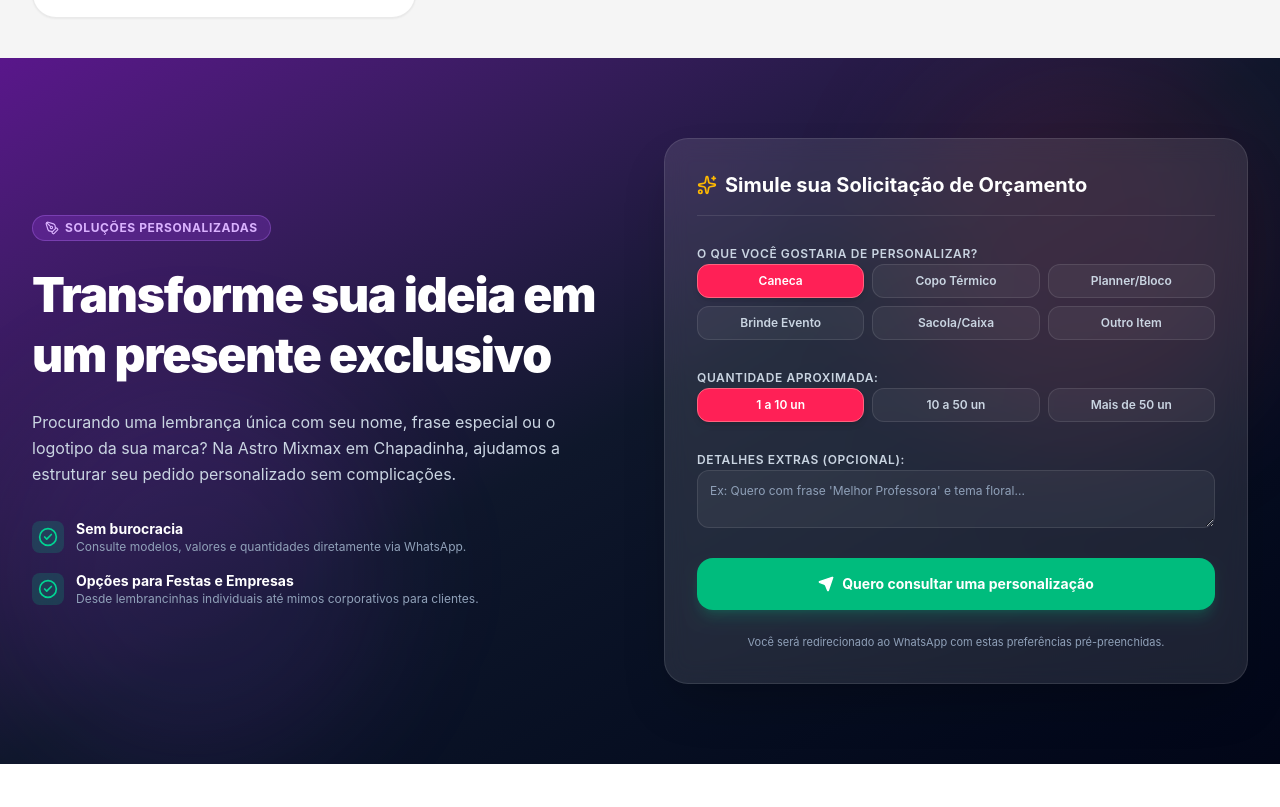
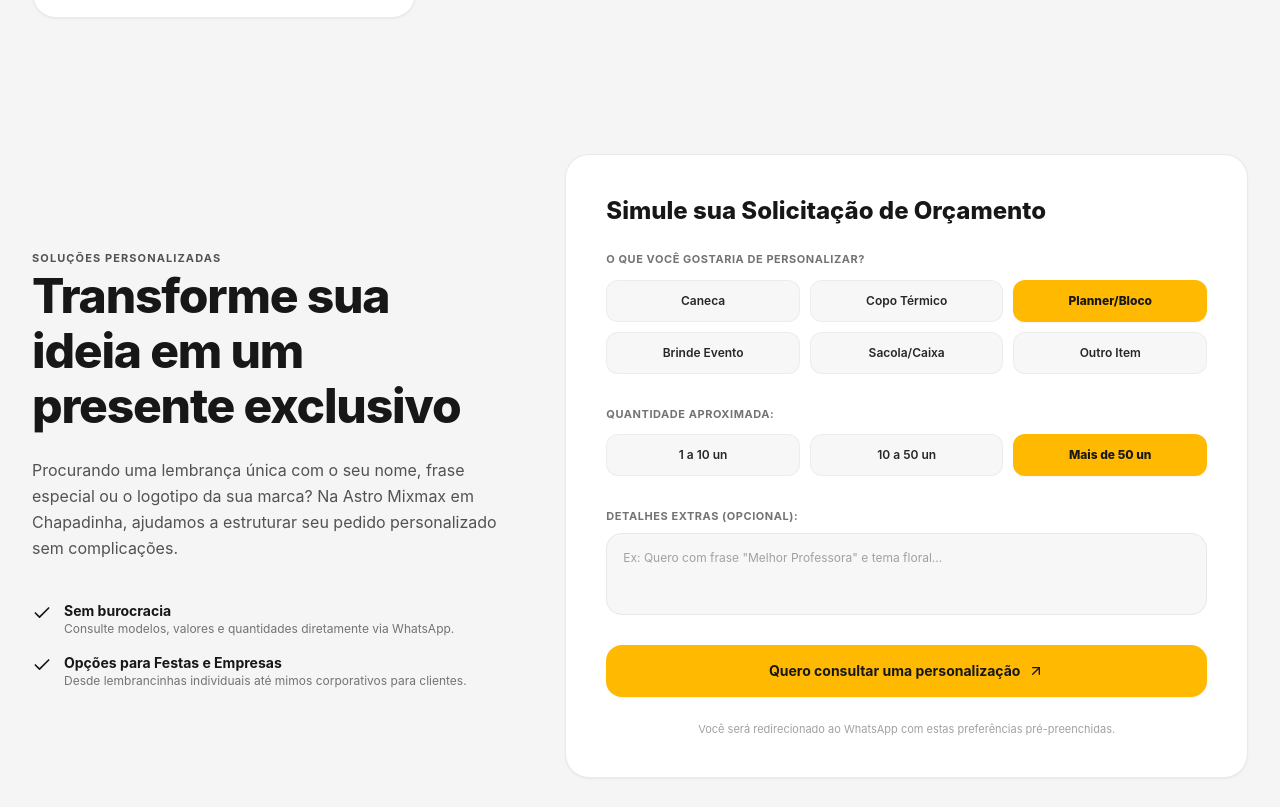
Before and after one commit to giordanosousa/landingpage-001, a React (Vite) app: page / in a window 1280 px wide. Shown: the part 1573-2380 px from the top of the page. Built offline with nearby package versions, Linux system fonts and the light colour scheme.

Commit message:
page pedido personalizado finalizado

```diff
--- a/src/components/sections/CustomizationSection.tsx
+++ b/src/components/sections/CustomizationSection.tsx
@@ -1,11 +1,11 @@
 import { useState, useMemo } from 'react';
-import { PenTool, CheckCircle2, Sparkles, Send } from 'lucide-react';
+import { Check, ArrowUpRight } from 'lucide-react';
 import { createWhatsAppUrl } from '../../config/business.config';
 
 export const CustomizationSection = () => {
   // Estado do simulador interativo de personalização
-  const [customItemType, setCustomItemType] = useState('Caneca');
-  const [customQuantity, setCustomQuantity] = useState('1 a 10 un');
+  const [customItemType, setCustomItemType] = useState('Planner/Bloco');
+  const [customQuantity, setCustomQuantity] = useState('Mais de 50 un');
   const [customNotes, setCustomNotes] = useState('');
 
   // Construção dinâmica da mensagem para o WhatsApp
@@ -21,76 +21,66 @@ export const CustomizationSection = () => {
   }, [customItemType, customQuantity, customNotes]);
 
   return (
-    <section id="personalizacao" className="py-20 bg-linear-to-br from-purple-900 via-slate-900 to-slate-950 text-white relative overflow-hidden">
-
-      {/* Efeitos sutis de brilho de fundo */}
-      <div className="absolute top-0 right-0 w-96 h-96 bg-rose-500/10 rounded-full blur-3xl pointer-events-none"></div>
-      <div className="absolute bottom-0 left-0 w-96 h-96 bg-purple-500/10 rounded-full blur-3xl pointer-events-none"></div>
-
-      <div className="max-w-7xl mx-auto px-4 sm:px-6 lg:px-8 relative z-10">
-        <div className="grid grid-cols-1 lg:grid-cols-12 gap-12 items-center">
+    <section id="personalizacao" className="py-16 md:py-24 bg-neutral-100 text-neutral-900 font-sans">
+      <div className="max-w-7xl mx-auto px-4 sm:px-6 lg:px-8">
+        <div className="grid grid-cols-1 lg:grid-cols-12 gap-12 lg:gap-16 items-center">
 
           {/* Coluna Esquerda: Texto e Benefícios */}
-          <div className="lg:col-span-6 space-y-6">
-            <span className="inline-flex items-center gap-1.5 px-3 py-1 rounded-full bg-purple-500/20 border border-purple-400/30 text-purple-300 text-xs font-bold uppercase tracking-wider">
-              <PenTool className="w-3.5 h-3.5" /> Soluções Personalizadas
+          <div className="lg:col-span-5 space-y-6">
+            <span className="text-[11px] font-bold tracking-widest text-neutral-600 uppercase">
+              Soluções Personalizadas
             </span>
 
-            <h2 className="text-3xl sm:text-4xl lg:text-5xl font-black tracking-tight leading-tight">
+            <h2 className="text-3xl sm:text-4xl lg:text-5xl font-extrabold tracking-tight leading-[1.15] text-neutral-900">
               Transforme sua ideia em um presente exclusivo
             </h2>
 
-            <p className="text-slate-300 text-sm sm:text-base leading-relaxed">
-              Procurando uma lembrança única com seu nome, frase especial ou o logotipo da sua marca? Na Astro Mixmax em Chapadinha, ajudamos a estruturar seu pedido personalizado sem complicações.
+            <p className="text-neutral-600 text-sm sm:text-base leading-relaxed">
+              Procurando uma lembrança única com o seu nome, frase especial ou o logotipo da sua marca? Na Astro Mixmax em Chapadinha, ajudamos a estruturar seu pedido personalizado sem complicações.
             </p>
 
-            <div className="space-y-4 pt-2">
+            <div className="space-y-4 pt-4">
               <div className="flex items-start gap-3">
-                <div className="p-1.5 rounded-lg bg-emerald-500/20 text-emerald-400 mt-0.5">
-                  <CheckCircle2 className="w-5 h-5" />
-                </div>
+                <Check className="w-5 h-5 text-neutral-900 shrink-0 mt-0.5" />
                 <div>
-                  <h4 className="font-bold text-sm text-white">Sem burocracia</h4>
-                  <p className="text-xs text-slate-400">Consulte modelos, valores e quantidades diretamente via WhatsApp.</p>
+                  <h4 className="font-bold text-sm text-neutral-900">Sem burocracia</h4>
+                  <p className="text-xs text-neutral-500">Consulte modelos, valores e quantidades diretamente via WhatsApp.</p>
                 </div>
               </div>
 
               <div className="flex items-start gap-3">
-                <div className="p-1.5 rounded-lg bg-emerald-500/20 text-emerald-400 mt-0.5">
-                  <CheckCircle2 className="w-5 h-5" />
-                </div>
+                <Check className="w-5 h-5 text-neutral-900 shrink-0 mt-0.5" />
                 <div>
-                  <h4 className="font-bold text-sm text-white">Opções para Festas e Empresas</h4>
-                  <p className="text-xs text-slate-400">Desde lembrancinhas individuais até mimos corporativos para clientes.</p>
+                  <h4 className="font-bold text-sm text-neutral-900">Opções para Festas e Empresas</h4>
+                  <p className="text-xs text-neutral-500">Desde lembrancinhas individuais até mimos corporativos para clientes.</p>
                 </div>
               </div>
             </div>
           </div>
 
           {/* Coluna Direita: Card Interativo de Simulação */}
-          <div className="lg:col-span-6">
-            <div className="bg-white/10 backdrop-blur-md rounded-3xl p-6 sm:p-8 border border-white/10 shadow-2xl space-y-6">
+          <div className="lg:col-span-7">
+            <div className="bg-white rounded-3xl p-6 sm:p-10 border border-neutral-200/80 shadow-xs space-y-6">
 
-              <h3 className="text-xl font-bold text-white flex items-center gap-2 border-b border-white/10 pb-4">
-                <Sparkles className="w-5 h-5 text-amber-400" />
+              <h3 className="text-xl sm:text-2xl font-extrabold text-neutral-900">
                 Simule sua Solicitação de Orçamento
               </h3>
 
               {/* Escolha do Item */}
-              <div className="space-y-2">
-                <label className="text-xs font-semibold text-slate-300 uppercase tracking-wider">
+              <div className="space-y-3">
+                <label className="text-[11px] font-bold text-neutral-500 uppercase tracking-wider block">
                   O que você gostaria de personalizar?
                 </label>
-                <div className="grid grid-cols-2 sm:grid-cols-3 gap-2">
+                <div className="grid grid-cols-2 sm:grid-cols-3 gap-2.5">
                   {['Caneca', 'Copo Térmico', 'Planner/Bloco', 'Brinde Evento', 'Sacola/Caixa', 'Outro Item'].map((item) => (
                     <button
                       key={item}
                       type="button"
                       onClick={() => setCustomItemType(item)}
-                      className={`py-2 px-3 rounded-xl text-xs font-semibold transition-all border ${
+                      className={`py-3 px-4 rounded-xl text-xs transition-all text-center ${
                         customItemType === item
-                          ? 'bg-rose-500 border-rose-400 text-white shadow-md'
-                          : 'bg-white/5 border-white/10 text-slate-300 hover:bg-white/10'
+                          ? 'bg-amber-400 text-neutral-900 font-extrabold shadow-xs'
+                          : 'bg-neutral-100/80 hover:bg-neutral-200/60 text-neutral-800 font-semibold border border-neutral-200/60'
                       }`}
                     >
                       {item}
@@ -100,20 +90,20 @@ export const CustomizationSection = () => {
               </div>
 
               {/* Escolha da Quantidade */}
-              <div className="space-y-2">
-                <label className="text-xs font-semibold text-slate-300 uppercase tracking-wider">
+              <div className="space-y-3 pt-2">
+                <label className="text-[11px] font-bold text-neutral-500 uppercase tracking-wider block">
                   Quantidade aproximada:
                 </label>
-                <div className="grid grid-cols-3 gap-2">
+                <div className="grid grid-cols-3 gap-2.5">
                   {['1 a 10 un', '10 a 50 un', 'Mais de 50 un'].map((qty) => (
                     <button
                       key={qty}
                       type="button"
                       onClick={() => setCustomQuantity(qty)}
-                      className={`py-2 px-3 rounded-xl text-xs font-semibold transition-all border ${
+                      className={`py-3 px-4 rounded-xl text-xs transition-all text-center ${
                         customQuantity === qty
-                          ? 'bg-rose-500 border-rose-400 text-white shadow-md'
-                          : 'bg-white/5 border-white/10 text-slate-300 hover:bg-white/10'
+                          ? 'bg-amber-400 text-neutral-900 font-extrabold shadow-xs'
+                          : 'bg-neutral-100/80 hover:bg-neutral-200/60 text-neutral-800 font-semibold border border-neutral-200/60'
                       }`}
                     >
                       {qty}
@@ -123,16 +113,16 @@ export const CustomizationSection = () => {
               </div>
 
               {/* Campo para Detalhes Extras */}
-              <div className="space-y-2">
-                <label className="text-xs font-semibold text-slate-300 uppercase tracking-wider">
+              <div className="space-y-2 pt-2">
+                <label className="text-[11px] font-bold text-neutral-500 uppercase tracking-wider block">
                   Detalhes extras (opcional):
                 </label>
                 <textarea
-                  rows={2}
-                  placeholder="Ex: Quero com frase 'Melhor Professora' e tema floral..."
+                  rows={3}
+                  placeholder='Ex: Quero com frase "Melhor Professora" e tema floral...'
                   value={customNotes}
                   onChange={(e) => setCustomNotes(e.target.value)}
-                  className="w-full bg-white/5 border border-white/10 rounded-xl p-3 text-xs text-white placeholder-slate-400 focus:outline-none focus:ring-2 focus:ring-rose-500"
+                  className="w-full bg-neutral-100/80 border border-neutral-200/80 rounded-2xl p-4 text-xs text-neutral-900 placeholder-neutral-400 focus:outline-none focus:ring-2 focus:ring-amber-400 transition-all resize-none"
                 />
               </div>
 
@@ -141,13 +131,13 @@ export const CustomizationSection = () => {
                 href={customWhatsAppMessage}
                 target="_blank"
                 rel="noopener noreferrer"
-                className="w-full py-4 px-6 rounded-2xl bg-emerald-500 hover:bg-emerald-600 text-white font-bold text-sm flex items-center justify-center gap-2 shadow-lg shadow-emerald-500/20 transition-all hover:scale-[1.01]"
+                className="w-full py-4 px-6 rounded-2xl bg-amber-400 hover:bg-amber-500 text-neutral-900 font-bold text-sm flex items-center justify-center gap-2 transition-all shadow-xs group"
               >
-                <Send className="w-4 h-4 fill-white" />
                 <span>Quero consultar uma personalização</span>
+                <ArrowUpRight className="w-4 h-4 text-neutral-900 transition-transform group-hover:translate-x-0.5 group-hover:-translate-y-0.5" />
               </a>
 
-              <p className="text-[11px] text-slate-400 text-center">
+              <p className="text-[11px] text-neutral-400 text-center">
                 Você será redirecionado ao WhatsApp com estas preferências pré-preenchidas.
               </p>
 
```
